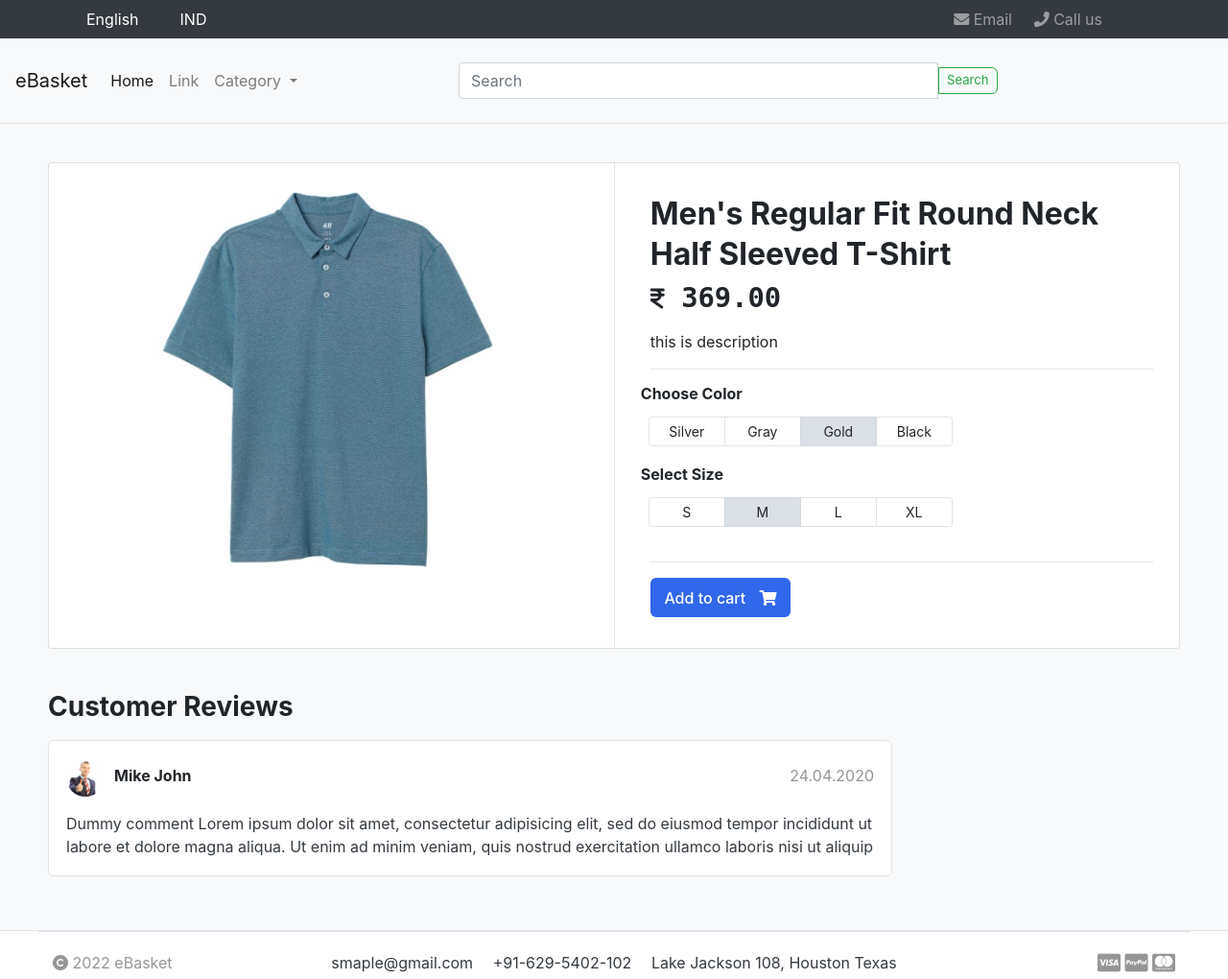
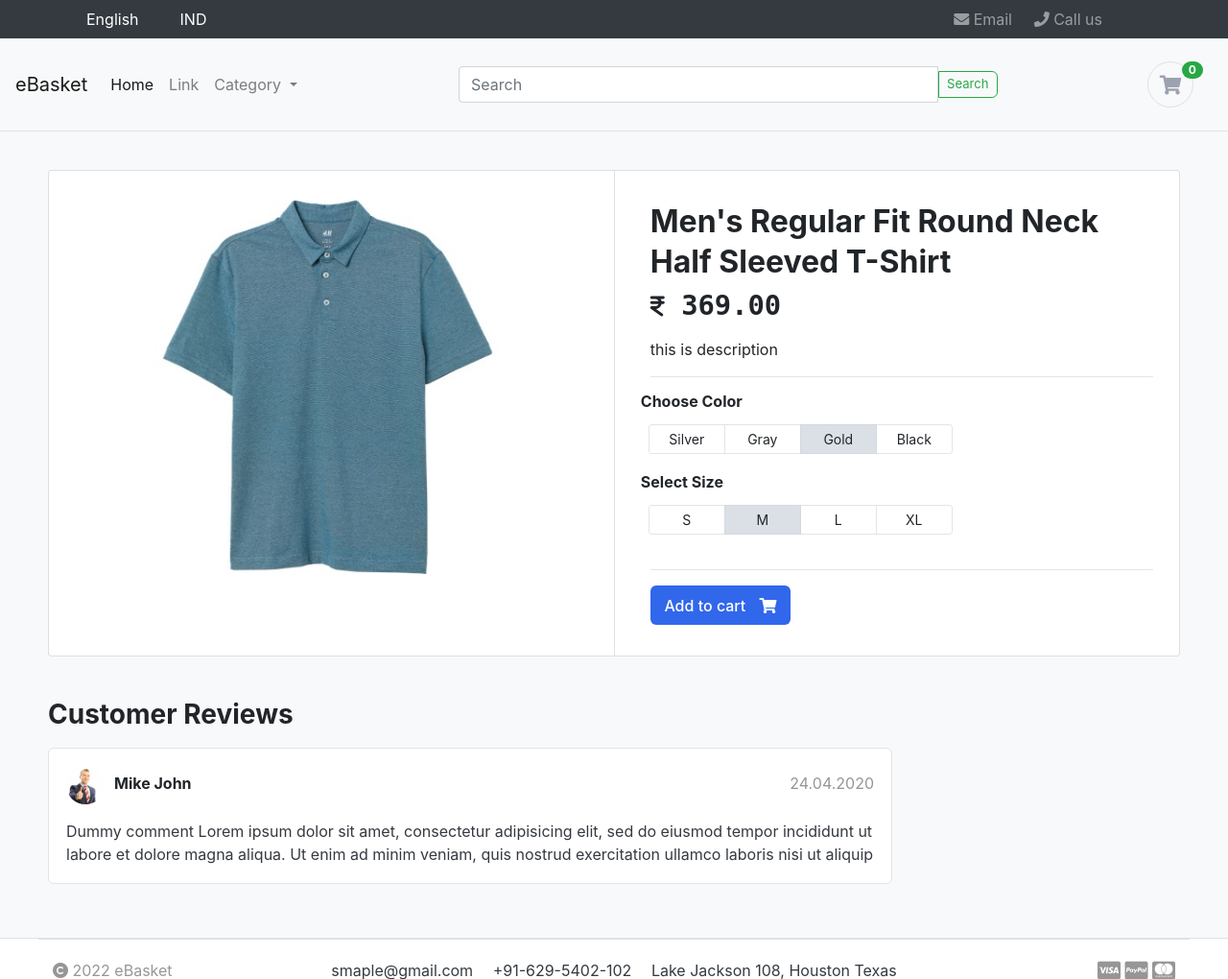
Before and after one commit to das88768/e_Basket, a Django app: page /shop/product_detail/1 in a window 1280 px wide. Shown: the top 1020 px of the page at 96% size. Run offline with Django 3.2, Linux system fonts and the light colour scheme; data comes from the database, SQL or seed files in the repository; some libraries are stand-ins or nearby versions.

Commit message:
add the cart functionality on the page

```diff
--- a/eBasket/shop/templates/base.html
+++ b/eBasket/shop/templates/base.html
@@ -69,6 +69,43 @@
       .border-bottom {
         border-bottom: 1px solid #e4e4e4 !important;
       }
+
+      /* css for the cart component starts here*/
+      .widget-header {
+        display: inline-block;
+        vertical-align: middle;
+        position: relative;
+        padding-right: 20px;
+      }
+      .icon-sm {
+        width: 48px;
+        height: 48px;
+        line-height: 48px !important;
+        font-size: 20px;
+        text-align: center;
+        color: #9ca2af;
+      }
+      .icon:hover {
+        color: #3167eb;
+      }
+      .cart-container {
+        display: flex;
+        align-items: center;
+      }
+      .widget-header .notify {
+        position: absolute;
+        top: 0px;
+        right: 10px
+      }
+      .notify {
+        display: inline-block;
+        padding: 0.25em 0.6em;
+        font-size: 12px;
+        line-height: 1;
+        text-align: center;
+        border-radius: 3rem;
+        color: #fff;
+      } /* css for the cart component starts here*/
     </style>
     {% endblock %}
   </head>
@@ -129,6 +166,14 @@
           <input id="search_bar" class="form-control mr-sm-2" type="search" placeholder="Search" aria-label="Search">
           <button id="search_btn" class="btn btn-outline-success my-2 my-sm-0" type="submit">Search</button>
         </form>
+
+        <!-- cart icon and its logic -->
+        <div class="cart-container">
+          <a href="/shop/cart" class="widget-header pl-3 ml-3">
+            <div class="icon icon-sm rounded-circle border"><i class="fa fa-shopping-cart"></i></div>
+            <span class="badge badge-pill badge-success notify"><span id="cart">0</span></span>
+          </a>
+        </div>
       </div>
     </nav>
 
@@ -160,5 +205,8 @@
     <script src="https://code.jquery.com/jquery-3.2.1.slim.min.js" integrity="sha384-KJ3o2DKtIkvYIK3UENzmM7KCkRr/rE9/Qpg6aAZGJwFDMVNA/GpGFF93hXpG5KkN" crossorigin="anonymous"></script>
     <script src="https://cdn.jsdelivr.net/npm/popper.js@1.12.9/dist/umd/popper.min.js" integrity="sha384-ApNbgh9B+Y1QKtv3Rn7W3mgPxhU9K/ScQsAP7hUibX39j7fakFPskvXusvfa0b4Q" crossorigin="anonymous"></script>
     <script src="https://cdn.jsdelivr.net/npm/bootstrap@4.0.0/dist/js/bootstrap.min.js" integrity="sha384-JZR6Spejh4U02d8jOt6vLEHfe/JQGiRRSQQxSfFWpi1MquVdAyjUar5+76PVCmYl" crossorigin="anonymous"></script>
+
+    {% block js %} {% endblock %}
+
   </body>
 </html>
--- /dev/null
+++ b/eBasket/shop/templates/cart.html
@@ -0,0 +1 @@
+<h1>This is cart page</h1>
--- a/eBasket/shop/templates/product_detail.html
+++ b/eBasket/shop/templates/product_detail.html
@@ -206,7 +206,7 @@
             </div>
         </div> <!-- row.// -->
         <hr>
-        <a href="#" class="btn  btn-primary"> <span class="text">Add to cart</span> <i class="fas fa-shopping-cart"></i>  </a>
+        <button class="btn  btn-primary cart" id="pr{{ product.id }}"> <span class="text">Add to cart</span> <i class="fas fa-shopping-cart"></i>  </button>
     </article> <!-- product-info-aside .// -->
             </main> <!-- col.// -->
         </div> <!-- row.// -->
@@ -251,3 +251,43 @@
     </section>
 
 {% endblock %}
+
+{% block js %}
+<!-- javascript to add shoping cart and handle all cart related functions -->
+<script>
+    console.log("Working");
+
+    // initialize the cart if the cart is empty
+    if(localStorage.getItem('cart') == null){
+      var cart = {};
+    }
+    else{
+      cart = JSON.parse(localStorage.getItem('cart'));
+      document.getElementById('cart').innerHTML = Object.keys(cart).length;
+    }
+
+    // script function which track the id 'cart' and update the stored value
+    $('.cart').click(function(){
+        console.log('clicked');
+        var idstr = this.id.toString();
+        console.log(idstr);
+
+        // if the clicked product does not in cart then add it
+        if(cart[idstr] != undefined){
+            cart[idstr] = cart[idstr] + 1;
+        }
+
+        // if the product is already present increment the quantity.
+        else{
+            cart[idstr] = 1;
+        }
+        console.log(cart);
+        localStorage.setItem('cart', JSON.stringify(cart));
+
+        // display the number of products in the cart
+        document.getElementById('cart').innerHTML = Object.keys(cart).length;
+    });
+
+  </script>
+
+{% endblock %}
--- a/eBasket/shop/urls.py
+++ b/eBasket/shop/urls.py
@@ -6,6 +6,7 @@ urlpatterns = [
     path("contact/", views.contact_us, name="ContactUs"),
     path("search/", views.search_product, name="Search"),
     path("track/", views.track_order, name="TrackOrder"),
+    path("cart/", views.cart, name="cart"),
     path("checkout/", views.checkout, name="Checkout"),
     path("product_detail/<int:id>", views.product_view, name="ProductView"),
 ]
--- a/eBasket/shop/views.py
+++ b/eBasket/shop/views.py
@@ -28,6 +28,9 @@ def search_product(request):
 def track_order(request):
     return HttpResponse("This is track page.")
 
+def cart(request):
+    return render(request, "cart.html")
+
 def checkout(request):
     return HttpResponse("This is checkout page.")
 
```
Also changed, not shown: eBasket/shop/templates/index.html (+83 -0 lines).
